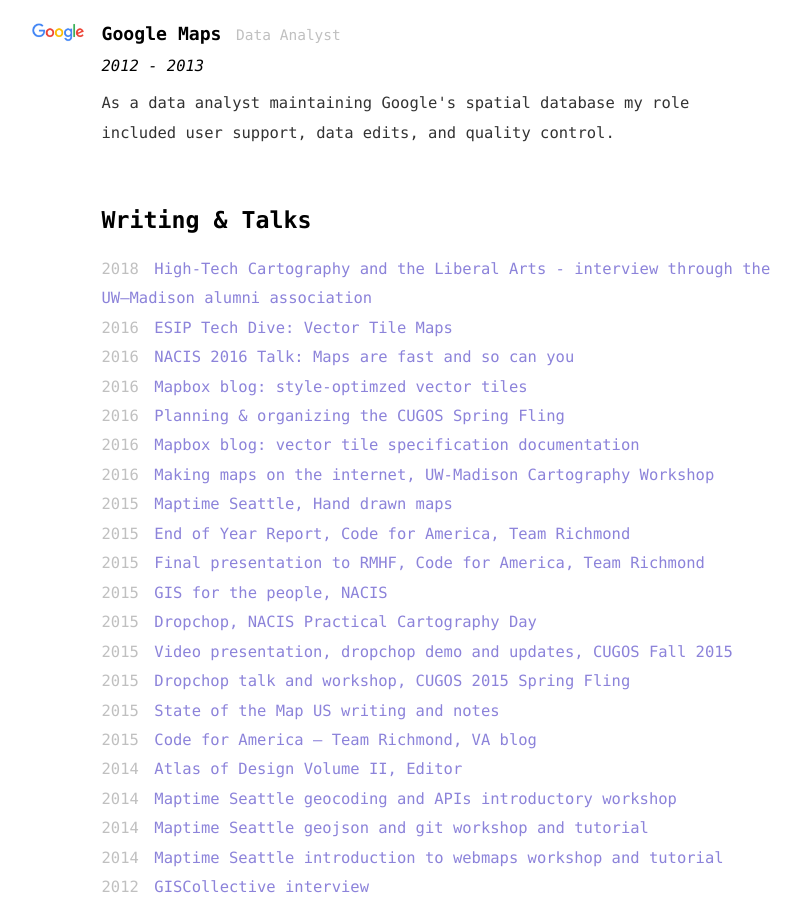
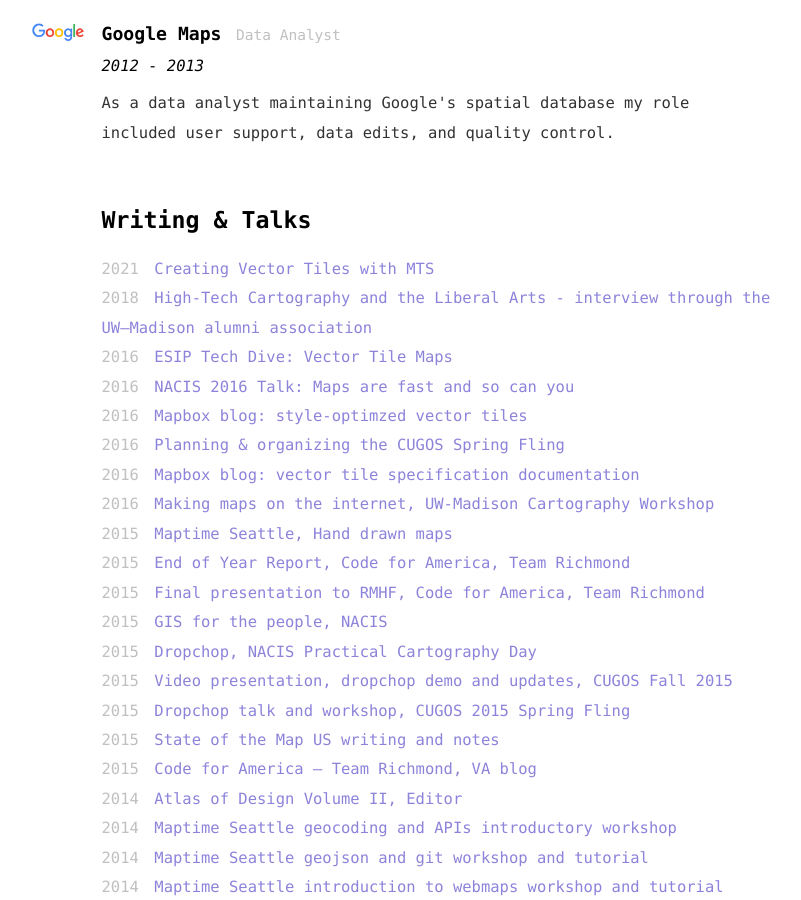
Before and after one commit to mapsam/mapsam.github.io, a Jekyll site: the page built from resume/index.md, in a window 1280 px wide and 900 px high, scrolled down 1083 px. Shown: the whole window, without its empty margins (204-1005 px from the left). Built offline with Jekyll 4.4.1, drawn with Linux system fonts in a browser that asks for light colours; nearby versions of some CDN libraries.

Commit message:
Update index.md

```diff
--- a/resume/index.md
+++ b/resume/index.md
@@ -52,6 +52,10 @@
         time: 2012 - 2015
         description: Situated Laboratories is a consulting and web development agency started by myself and Richard Donohue. For three years we worked with small and large clients on their brand and online presence.
 cv:
+    -
+        name: "Creating Vector Tiles with MTS"
+        link: https://www.twitch.tv/videos/1189483649
+        year: 2021
     -
         name: "High-Tech Cartography and the Liberal Arts - interview through the UW–Madison alumni association"
         link: https://mediaspace.wisc.edu/media/High-Tech+Cartography+and+the+Liberal+Arts/1_l4gwsu7i
```
